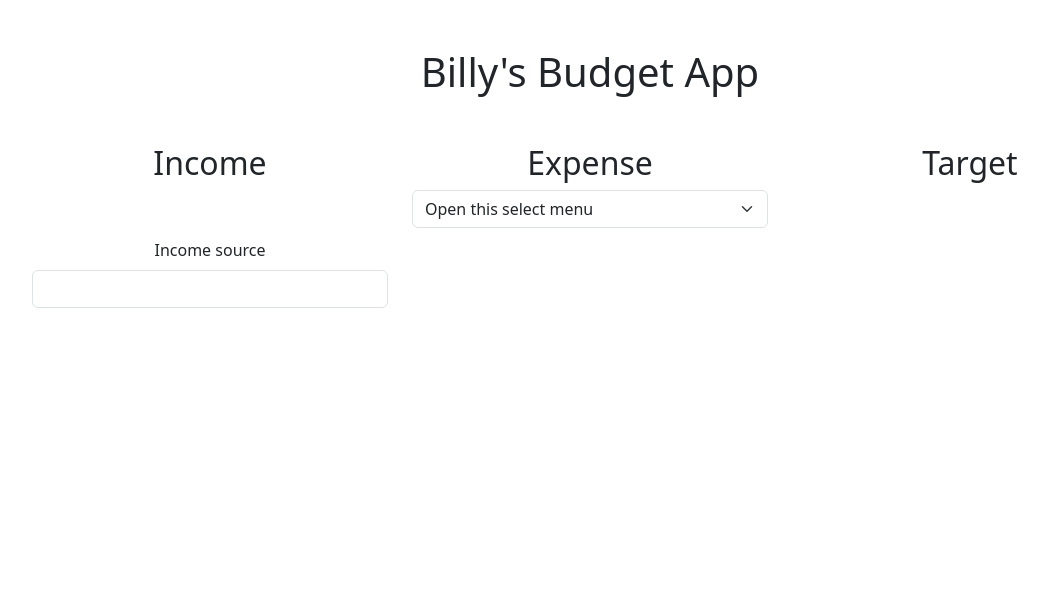
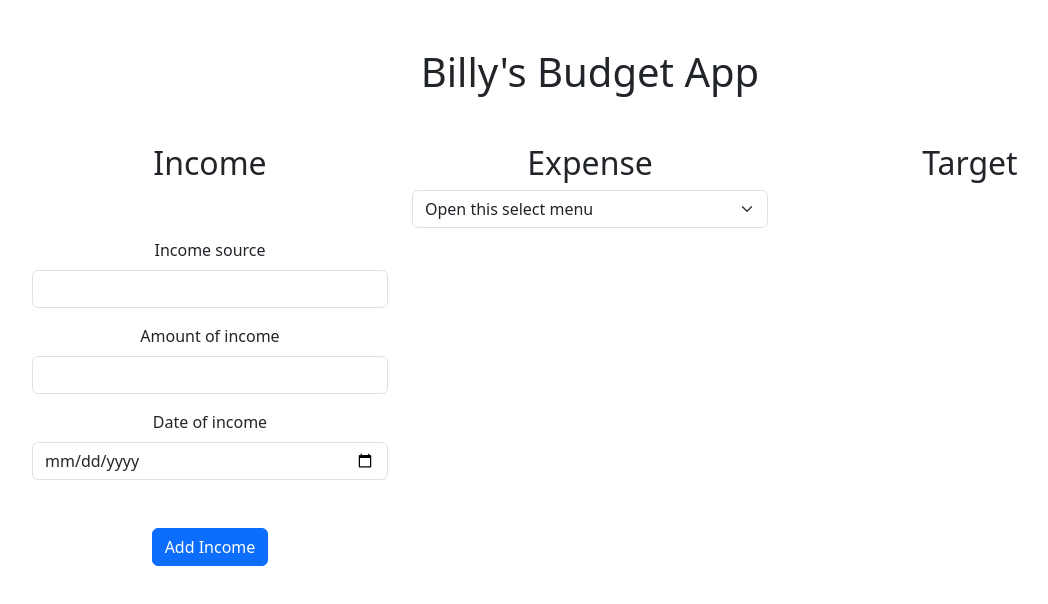
Before and after one commit to billymohajeri/react-budget-app, a React (Vite) app: page / in a window 1280 px wide. Shown: the top 604 px of the page, without its empty margins (50-1098 px from the left). Built offline with nearby package versions, Linux system fonts and the light colour scheme.

Commit message:
Add income component

```diff
--- a/src/App.tsx
+++ b/src/App.tsx
@@ -1,5 +1,7 @@
 // Import our custom CSS
 // import '../styles.scss'
+
+import Income from "./components/Income";
 
 // Import all of Bootstrap's JS
 
@@ -11,18 +13,7 @@ function App() {
           <p className="h1 mt-5 mb-5">Billy's Budget App</p>
           <div className="row align-items-start">
             <div className="col">
-              <p className="h2">Income</p>
-              <div className="mb-3">
-                <label htmlFor="income-source" className="form-label mt-5">
-                  Income source
-                </label>
-                <input
-                  type="text"
-                  className="form-control"
-                  id="income-source"
-                />
-              </div>
-              <div className="mb-3"></div>
+              <Income />
             </div>
             <div className="col">
               <p className="h2">Expense</p>
--- /dev/null
+++ b/src/components/Income.tsx
@@ -0,0 +1,30 @@
+import React from "react";
+
+const Income = () => {
+  return (
+    <div>
+      <p className="h2">Income</p>
+      <label htmlFor="income-source" className="form-label mt-5">
+        Income source
+      </label>
+      <input type="text" className="form-control" id="income-source" />
+      <label htmlFor="income-source" className="form-label mt-3">
+        Amount of income
+      </label>
+      <input type="number" className="form-control" id="income-source" />
+
+      <div className="mt-3 mb-5">
+        <label htmlFor="dateInput" className="form-label">
+          Date of income
+        </label>
+        <input type="date" className="form-control" id="dateInput" />
+      </div>
+
+      <button type="submit" className="btn btn-primary">
+        Add Income
+      </button>
+    </div>
+  );
+};
+
+export default Income;
```
